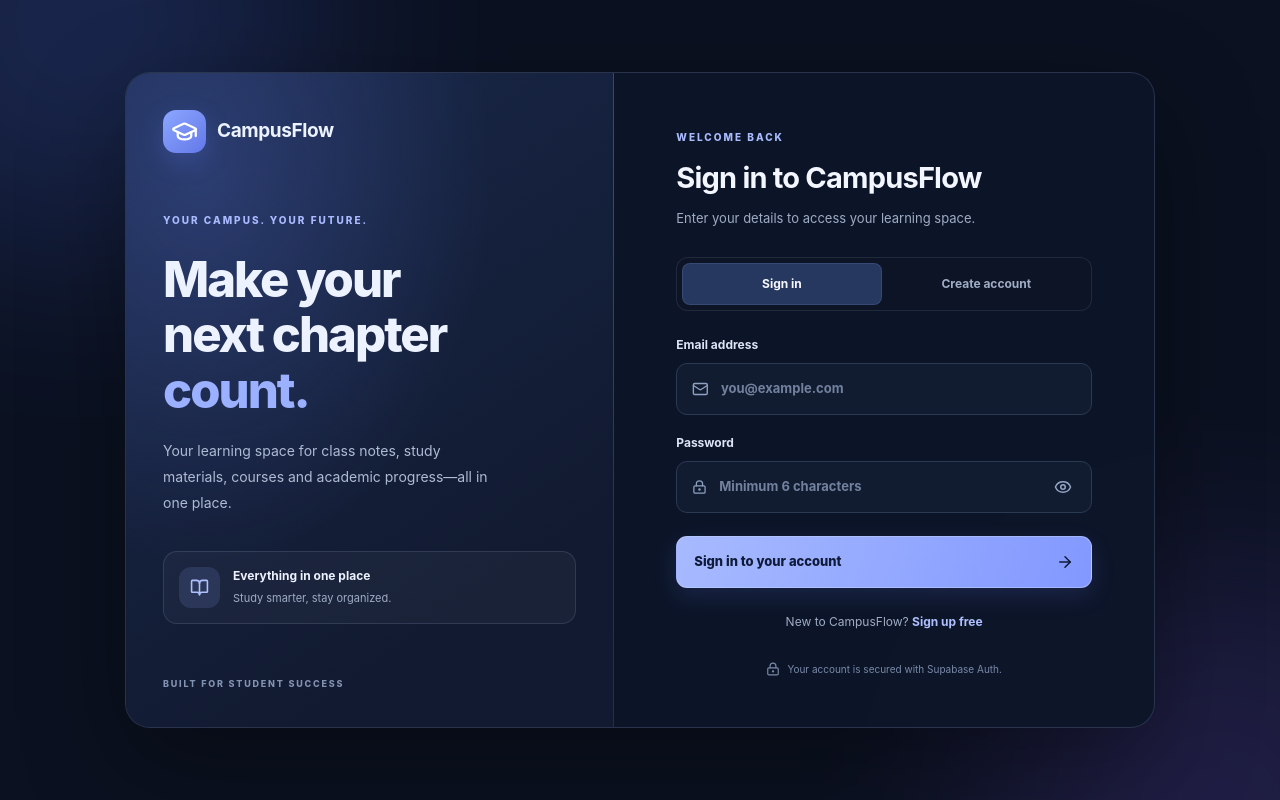
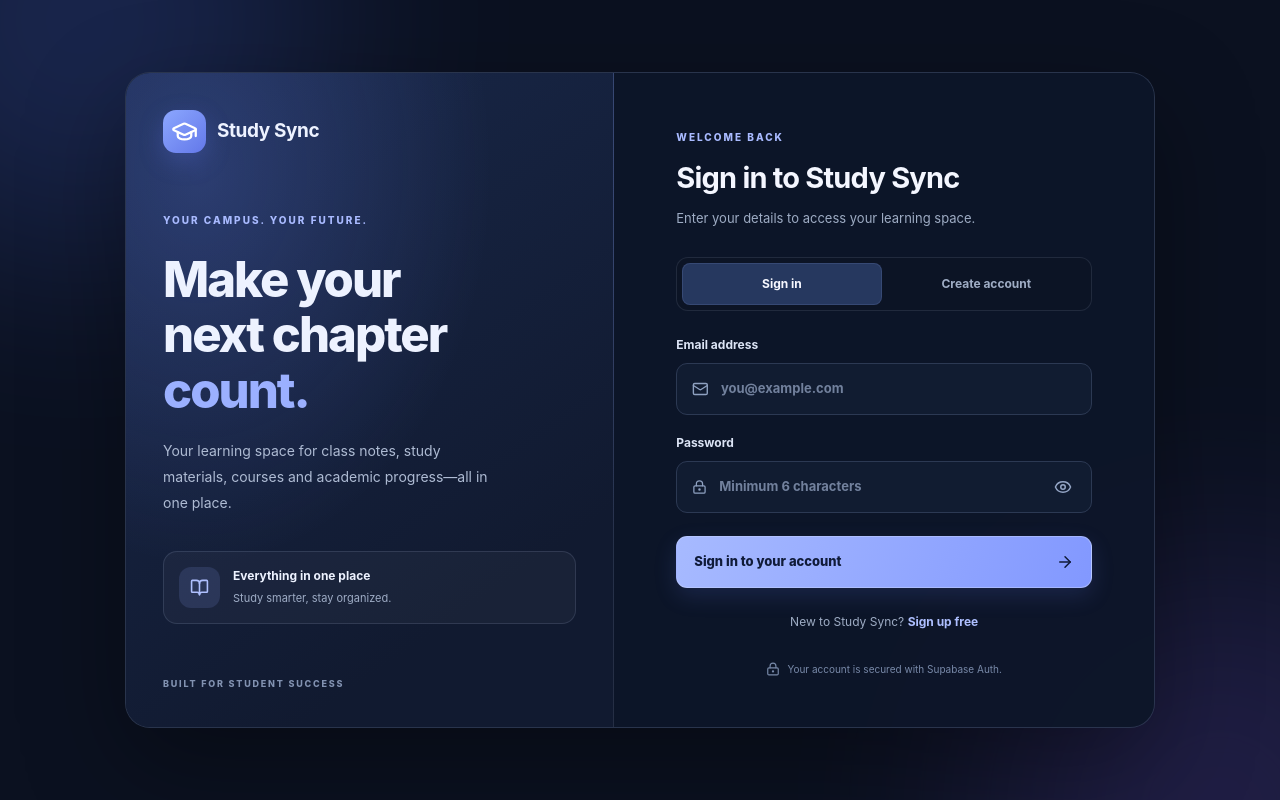
Before and after one commit to aaditya1x/campusf-low, a React (Vite) app: page / in a window 1280 px wide. Built offline with nearby package versions, Linux system fonts and the light colour scheme; no server answers.

Commit message:
Update StudySync website

```diff
--- a/api/ai.js
+++ b/api/ai.js
@@ -61,7 +61,7 @@
           systemInstruction: {
             parts: [
               {
-                text: "You are CampusFlow, a helpful and accurate study assistant. Treat user notes as study material.",
+                text: "You are Study Sync, a helpful and accurate study assistant. Treat user notes as study material.",
               },
             ],
           },
@@ -127,7 +127,7 @@
 
     return res.status(200).json({ result });
   } catch (error) {
-    console.error("CampusFlow AI error:", error);
+    console.error("Study Sync AI error:", error);
 
     if (error.name === "AbortError") {
       return res.status(504).json({
--- a/index.html
+++ b/index.html
@@ -4,8 +4,8 @@
     <meta charset="UTF-8" />
     <meta name="viewport" content="width=device-width, initial-scale=1.0" />
     <meta name="theme-color" content="#f6f7fb" />
-    <meta name="description" content="CampusFlow — your personal learning workspace." />
-    <title>CampusFlow — Study Dashboard</title>
+    <meta name="description" content="Study Sync — your personal learning workspace." />
+    <title>Study Sync</title>
   </head>
   <body>
     <div id="root"></div>
--- a/src/components/Login/Login.jsx
+++ b/src/components/Login/Login.jsx
@@ -94,7 +94,7 @@
             <span className={styles.brandIcon}>
               <GraduationCap size={27} />
             </span>
-            <span>CampusFlow</span>
+            <span>Study Sync</span>
           </div>
 
           <div className={styles.brandContent}>
@@ -132,7 +132,7 @@
         <div className={styles.formPanel}>
           <div className={styles.mobileBrand}>
             <GraduationCap size={25} />
-            <strong>CampusFlow</strong>
+            <strong>Study Sync</strong>
           </div>
 
           <div className={styles.formHeading}>
@@ -140,12 +140,12 @@
               {mode === "login" ? "WELCOME BACK" : "GET STARTED"}
             </span>
             <h2>
-              {mode === "login" ? "Sign in to CampusFlow" : "Create your account"}
+              {mode === "login" ? "Sign in to Study Sync" : "Create your account"}
             </h2>
             <p>
               {mode === "login"
                 ? "Enter your details to access your learning space."
-                : "Join CampusFlow and organize your learning."}
+                : "Join Study Sync and organize your learning."}
             </p>
           </div>
 
@@ -258,7 +258,7 @@
 
           <p className={styles.switchText}>
             {mode === "login"
-              ? "New to CampusFlow?"
+              ? "New to Study Sync?"
               : "Already have an account?"}{" "}
             <button
               type="button"
--- a/src/components/Sidebar/Sidebar.jsx
+++ b/src/components/Sidebar/Sidebar.jsx
@@ -4,7 +4,7 @@
 export default function Sidebar({ items, active, onChange, mobileOpen = false, onClose }) {
   return <aside className={`${styles.sidebar} ${mobileOpen ? styles.mobileOpen : ""}`} aria-label="Main navigation">
     <div className={styles.brand}>
-      <span className={styles.logo}><GraduationCap size={21}/></span><span>CampusFlow</span>
+      <span className={styles.logo}><GraduationCap size={21}/></span><span>Study Sync</span>
       <button type="button" className={styles.close} aria-label="Close navigation" onClick={onClose}><X size={18}/></button>
     </div>
     <p className={styles.label}>WORKSPACE</p>
--- a/src/test-supabase.jsx
+++ b/src/test-supabase.jsx
@@ -28,7 +28,7 @@
 
   return (
     <div style={{ padding: 30, fontFamily: "Arial" }}>
-      <h1>CampusFlow Connection Test</h1>
+      <h1>Study Sync Connection Test</h1>
       <p>{status}</p>
     </div>
   );
```
Also changed, not shown: 2 other files (tests, documents, lock files or other folders).
